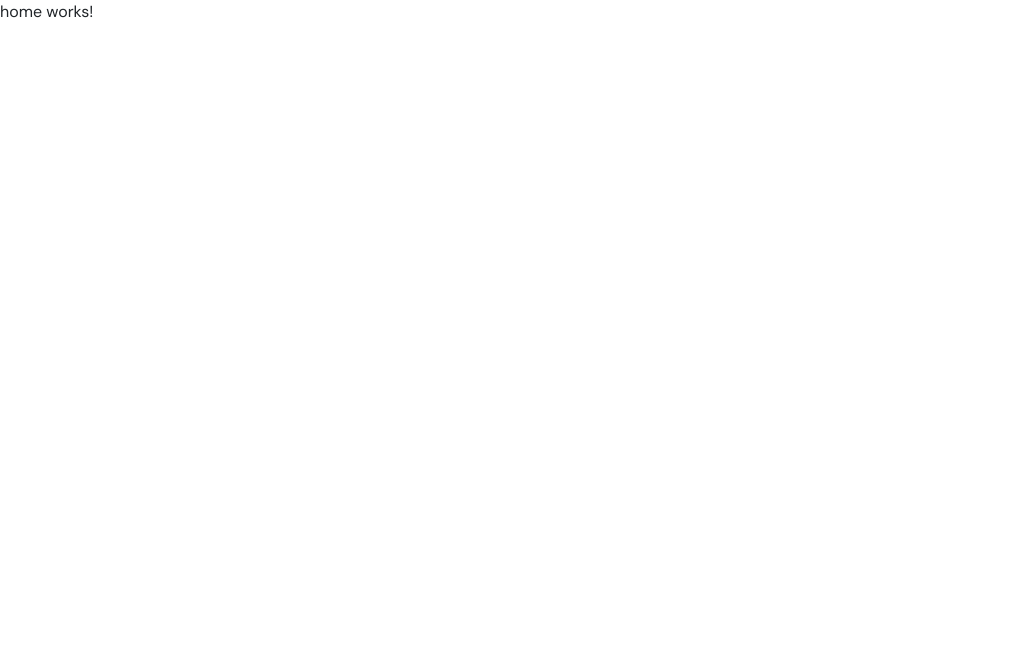
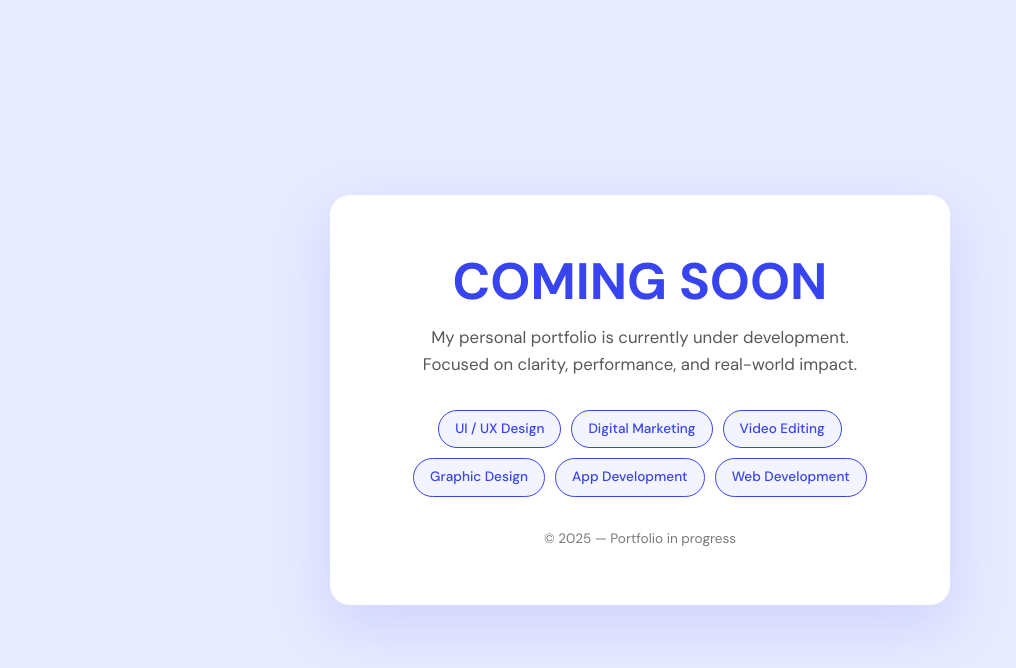
Before and after one commit to Govarthananofficial/Personal-Portfolio, an Angular app: page / in a window 1280 px wide. Shown: the top 668 px of the page, without its empty margins (0-1016 px from the left). Built offline with nearby package versions, Linux system fonts and the light colour scheme.

Commit message:
coming soon update

```diff
--- a/src/app/core/home/home.component.css
+++ b/src/app/core/home/home.component.css
@@ -0,0 +1,69 @@
+/* Layout */
+.coming-wrapper {
+    position: relative;
+    background: var(--bg);
+    overflow: hidden;
+    font-family: system-ui, -apple-system, BlinkMacSystemFont, "Segoe UI", sans-serif;
+}
+
+/* Card */
+.coming-card {
+    background: #ffffff;
+    border-radius: 20px;
+    padding: 56px 48px;
+    max-width: 620px;
+    width: 100%;
+    z-index: 2;
+    box-shadow: 0 20px 60px rgba(55, 68, 240, 0.15);
+}
+
+.coming-card h1 {
+    font-size: 3.2rem;
+    font-weight: 700;
+    color: var(--primary-color);
+    margin-bottom: 12px;
+}
+
+.coming-card p {
+    color: var(--text-light);
+    font-size: 1.05rem;
+    line-height: 1.6;
+    margin-bottom: 32px;
+}
+
+/* Skills */
+.skills {
+    display: flex;
+    flex-wrap: wrap;
+    justify-content: center;
+    gap: 10px;
+    margin-bottom: 32px;
+}
+
+.skill-badge {
+    padding: 8px 16px;
+    border-radius: 50px;
+    border: 1px solid var(--primary-color);
+    color: var(--primary-color);
+    font-size: 0.85rem;
+    font-weight: 500;
+    background: rgba(55, 68, 240, 0.06);
+}
+
+/* Footer */
+.footer-text {
+    font-size: 0.85rem;
+    color: var(--text-light);
+    opacity: 0.8;
+}
+
+/* Responsive */
+@media (max-width: 576px) {
+    .coming-card {
+        padding: 40px 24px;
+    }
+
+    .coming-card h1 {
+        font-size: 2.4rem;
+    }
+}
--- a/src/app/core/home/home.component.html
+++ b/src/app/core/home/home.component.html
@@ -1 +1,25 @@
-<p>home works!</p>
+<section class="container-fluid coming-wrapper">
+    <div class="container d-flex justify-content-center align-items-center min-vh-100">
+        <div class="coming-card text-center position-relative">
+            <h1>COMING SOON</h1>
+
+            <p>
+                My personal portfolio is currently under development.<br>
+                Focused on clarity, performance, and real-world impact.
+            </p>
+
+            <div class="skills">
+                <span class="skill-badge">UI / UX Design</span>
+                <span class="skill-badge">Digital Marketing</span>
+                <span class="skill-badge">Video Editing</span>
+                <span class="skill-badge">Graphic Design</span>
+                <span class="skill-badge">App Development</span>
+                <span class="skill-badge">Web Development</span>
+            </div>
+
+            <div class="footer-text">
+                © 2025 — Portfolio in progress
+            </div>
+        </div>
+    </div>
+</section>
--- a/src/index.html
+++ b/src/index.html
@@ -18,7 +18,7 @@
   <link rel="canonical" href="https://govarthanan-ui-ux-designer.netlify.app/">
 
   <!-- Favicon -->
-  <link rel="icon" type="image/png" href="/favicon.png">
+  <link rel="icon" type="image/png" href="assets/images/favicon.png">
 
   <!-- Open Graph -->
   <meta property="og:type" content="website">
--- a/src/styles.css
+++ b/src/styles.css
@@ -1,9 +1,13 @@
 @import url("https://fonts.googleapis.com/css2?family=DM+Sans:ital,opsz,wght@0,9..40,100..1000;1,9..40,100..1000&display=swap");
+
 * {
   font-family: "DM Sans", sans-serif;
 }
+
 :root {
   --primary-color: #3744F0;
-  --text-dark: #3B3B3B;
+  --text-dark: #333333;
   --text-light: #575757;
+  --bg: #E8EBFF;
+  --bg-gradient: radial-gradient(circle at 50% 50%, #1e293b 0%, #0f172a 100%);
 }
```
Also changed, not shown: src/assets/images/favicon.png (added).
